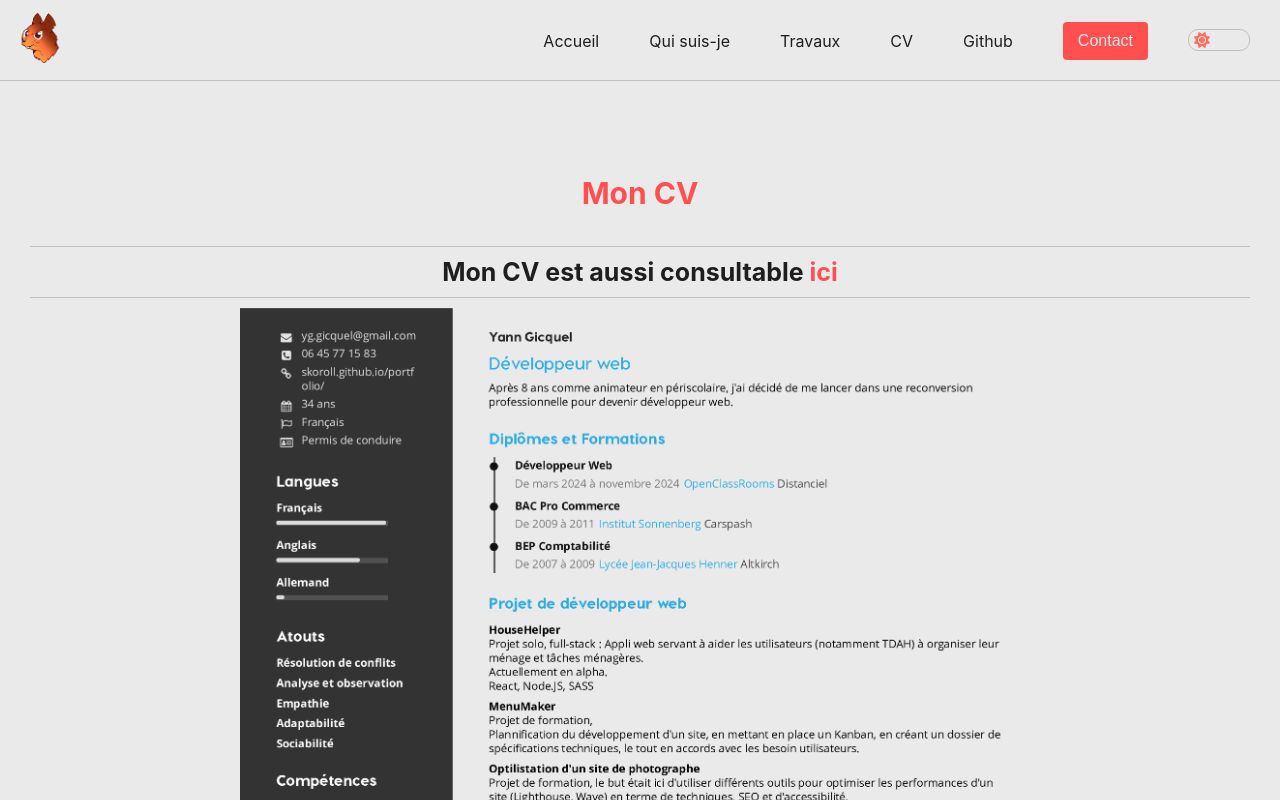
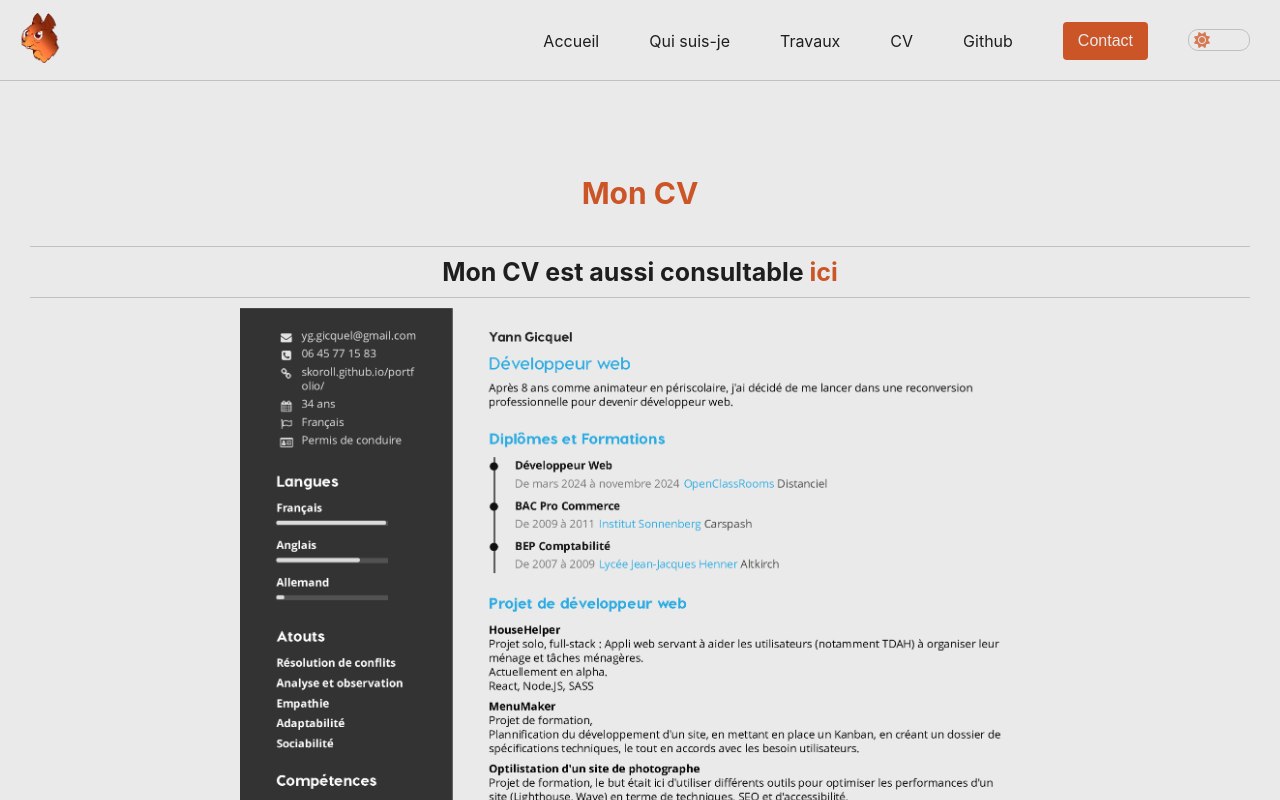
Before and after one commit to Skoroll/portfolio, a React (Create React App) app: page /portfolio/cv in a window 1280 px wide. Shown: the top 800 px of the page. Built offline with nearby package versions, Linux system fonts and the light colour scheme.

Commit message:
Ajustement de la couleur principale

```diff
--- a/src/pages/WorksDetails/WorksDetails.scss
+++ b/src/pages/WorksDetails/WorksDetails.scss
@@ -63,6 +63,13 @@
   button {
     position: absolute;
     top: 50%;
+    background: $primary;
+    color: $accent-primary;
+
+    &:hover{
+      background: $accent-secondary;
+      color: $night-primary-text;
+    }
   }
 
   &__btn--next {
--- a/src/styles/abstracts/variables.scss
+++ b/src/styles/abstracts/variables.scss
@@ -1,24 +1,24 @@
 // Couleurs principales
-$primary: #EAEAEA; // Couleur de fond plus claire
-$primary-text: #1E1E1E; // Texte légèrement plus sombre pour un meilleur contraste
-$accent-primary: #FF4F4F; // Rouge vif pour l'accent
-$accent-secondary: #FF6F61; // Un ton légèrement plus doux pour l'accent secondaire
-$button-color: #FFFFFF; // Texte de bouton en blanc pour contraster avec le fond
-$border-color: #C0C0C0; // Légèrement assombri
+$primary: #EAEAEA;
+$primary-text: #1E1E1E;
+$accent-primary: #cb5527;
+$accent-secondary: #d67a55;
+$button-color: #FFFFFF;
+$border-color: #C0C0C0;
 $border-transparent: 1px solid transparent;
 
 // Couleurs mode nuit
-$night-primary: #121212; // Fond très sombre pour le mode nuit
-$night-primary-text: #F0F0F0; // Texte plus clair pour le mode nuit
-$night-accent-primary: #FF4F4F; // Garder le même rouge vif pour l'accent
-$night-accent-secondary: #FF6F61; // Garder aussi le ton plus doux pour l'accent secondaire
-$night-button-bg: $night-accent-primary; // Fond de bouton pour le mode nuit
-$night-button-color: $night-primary-text; // Texte de bouton plus clair
-$night-border-color: #444444; // Bordure légèrement assombrie
-$night-focus-border-color: #FF6F61; // Couleur de la bordure de focus
+$night-primary: #121212;
+$night-primary-text: #F0F0F0;
+$night-accent-primary: #FF4F4F;
+$night-accent-secondary: #FF6F61;
+$night-button-bg: $night-accent-primary;
+$night-button-color: $night-primary-text;
+$night-border-color: #444444;
+$night-focus-border-color: #FF6F61;
 
 // Autres styles
-$border-radius: 10px; // Légèrement réduit pour un style plus net
+$border-radius: 10px;
 $default-border: 1px solid;
 $transition-border-bottom: border-bottom 1.5s;
 
```
